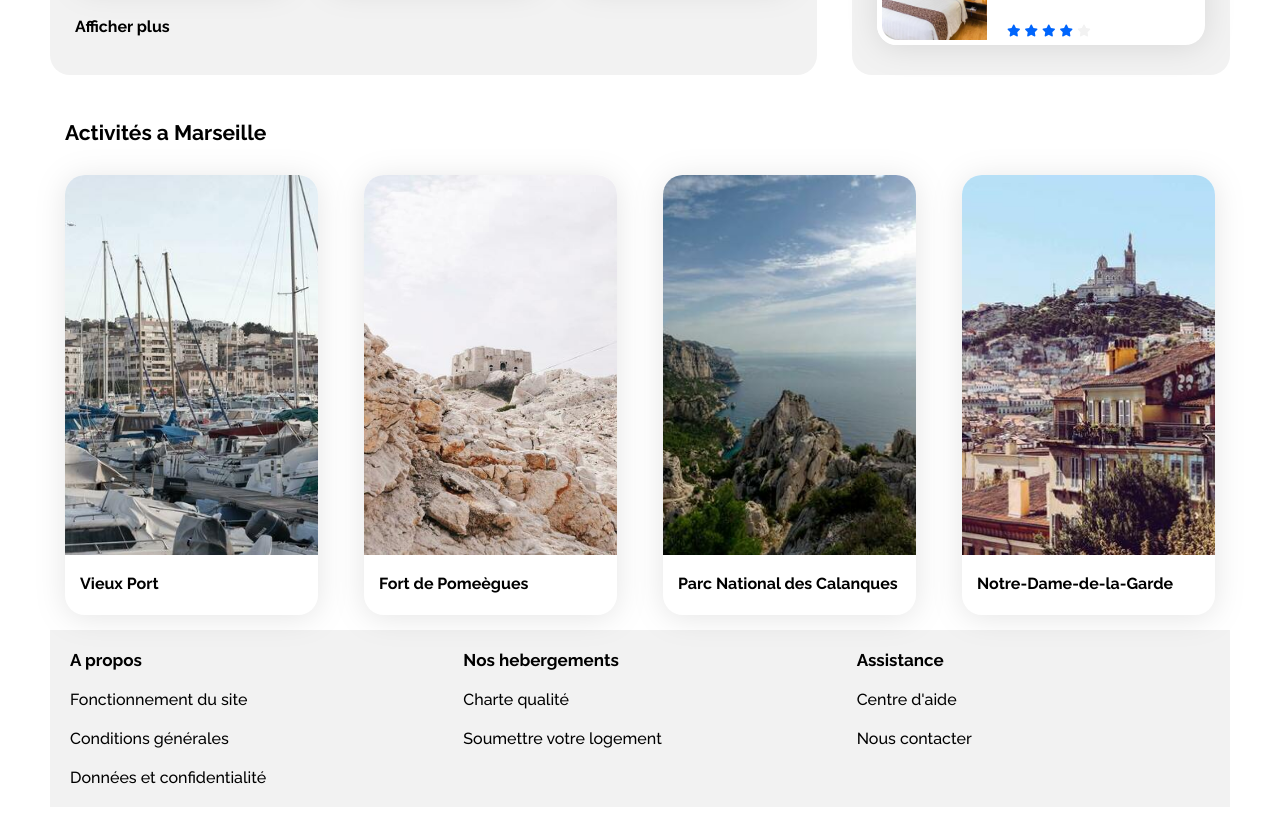
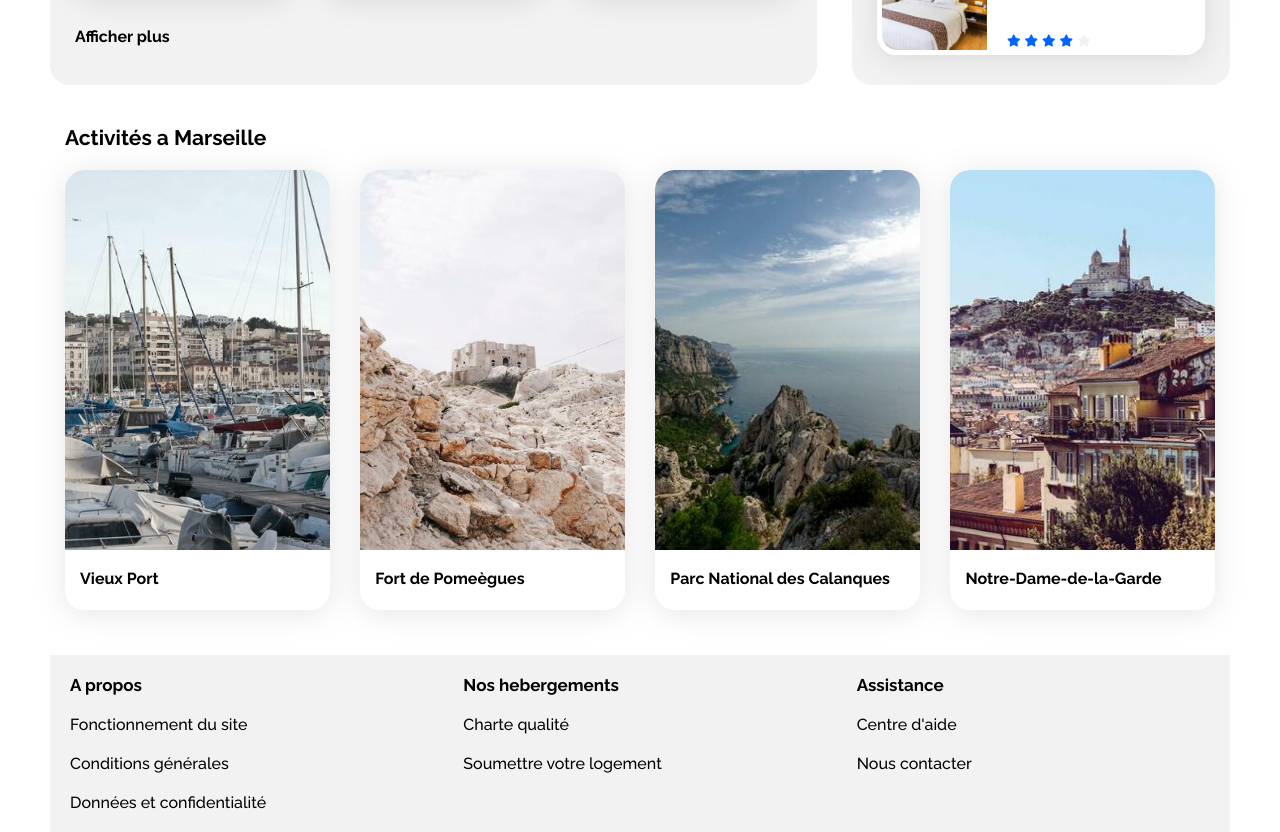
Before and after one commit to Antholovisi/OC_projet_2, a plain HTML site: page index.html in a window 1280 px wide. Shown: the part 950-1782 px from the top of the page. Before the commit the page ends 1757 px from the top, so only its background shows below. Drawn offline with Linux system fonts and the light colour scheme.

Commit message:
desktop fini

```diff
--- a/css/style.css
+++ b/css/style.css
@@ -1,4 +1,5 @@
 /****** General ***********/
+
 * {
     font-family: 'Raleway', sans-serif;
     margin: 0;
@@ -85,8 +86,7 @@ h3 {
     font-size: 1.6rem;
 }
 
-p,
-a {
+p,a {
     font-size: 1.6rem;
     font-weight: 500;
 }
@@ -101,7 +101,6 @@ i {
 }
 
 /*Nav bar header*/
-
 
 .nav-header {
     display: flex;
@@ -142,7 +141,6 @@ i {
     width: 100%;
 }
 
-
 .logo-booki {
     width: 61.09px;
     height: 19px;
@@ -179,7 +177,7 @@ i {
 .info-bar {
     display: flex;
     align-items: center;
-    margin: 2rem 0;
+    margin: 2rem 0 3rem;
 }
 
 .icon-info-bar {
@@ -191,7 +189,6 @@ i {
     justify-content: center;
     border-radius: 50%;
 }
-
 
 .fa-info-circle {
     border-color: #D9D9D9;
@@ -221,6 +218,7 @@ i {
     font-weight: 700;
     font-size: 1.8em;
     padding: 1.5rem;
+    outline: none;
 }
 
 .search-icon {
@@ -285,6 +283,7 @@ i {
 }
 
 /****** Hebergements And Populaires ***********/
+
 .hebergements-and-populaires {
     display: flex;
     justify-content: space-between;
@@ -316,7 +315,6 @@ i {
     gap: 3rem;
     align-items: center;
     justify-content: space-between;
-
 }
 
 .hebergements-cards a {
@@ -338,12 +336,9 @@ i {
     box-sizing: border-box;
 }
 
-
-
 .button-hebergements {
     margin-top: 3rem;
 }
-
 
 .hebergements-cards img {
     width: 100%;
@@ -368,27 +363,25 @@ i {
 /****** Activites ***********/
 
 .activites {
-    padding: 1.5rem;
+    padding: 0 1.5rem 1.5rem;
 }
 
 .activites-cards {
     display: flex;
     justify-content: space-between;
-
 }
 
 .activites-title {
     display: flex;
     justify-content: space-between;
     align-items: center;
-    margin: 3rem 0;
+    margin: 4rem 0 2rem;
 }
 
 .activites-cards .card {
-    width: 22%;
+    width: 23%;
     height: 44rem;
     border-radius: 2rem;
-
 }
 
 .activites-cards img {
@@ -397,7 +390,6 @@ i {
     border-top-left-radius: 2rem;
     border-top-right-radius: 2rem;
     border: none;
-
 }
 
 .activites-cards .card-content {
@@ -415,6 +407,7 @@ i {
 }
 
 /****** Populaires ***********/
+
 .populaires {
     width: 32%;
     padding: 0 2.5rem;
@@ -468,8 +461,9 @@ i {
 }
 
 /*footer*/
-s .footer {
-    padding: 1.5rem 0 0;
+
+.footer {
+    padding: 3rem 0 0;
 }
 
 .footer ul {
@@ -482,8 +476,7 @@ s .footer {
     background-color: #F2F2F2;
 }
 
-.footer-nav h3,
-li {
+.footer-nav h3,li {
     padding: 1rem;
 }
 
@@ -492,9 +485,8 @@ li {
     padding: 1rem;
 }
 
+/*Main title, Hebergement title, activités title*/
 
-
-/*Main title, Hebergement title, activités title*/
 .hebergements-title,
 .activites-title,
 .h1 {
@@ -502,7 +494,6 @@ li {
     justify-content: space-between;
     align-items: center;
 }
-
 
 /* Le code ci-dessous correspond à la version responsive uniquement */
 
@@ -545,13 +536,3 @@ li {
 @media (max-width: 767.98px) {
     /* ... */
 }
-
-
-/*
-
-A faire :
-
--faire le responsive média queries pour le resize de l'interphase
-
-
-*/
```
Also changed, not shown: index.html (+2 -1 lines).
